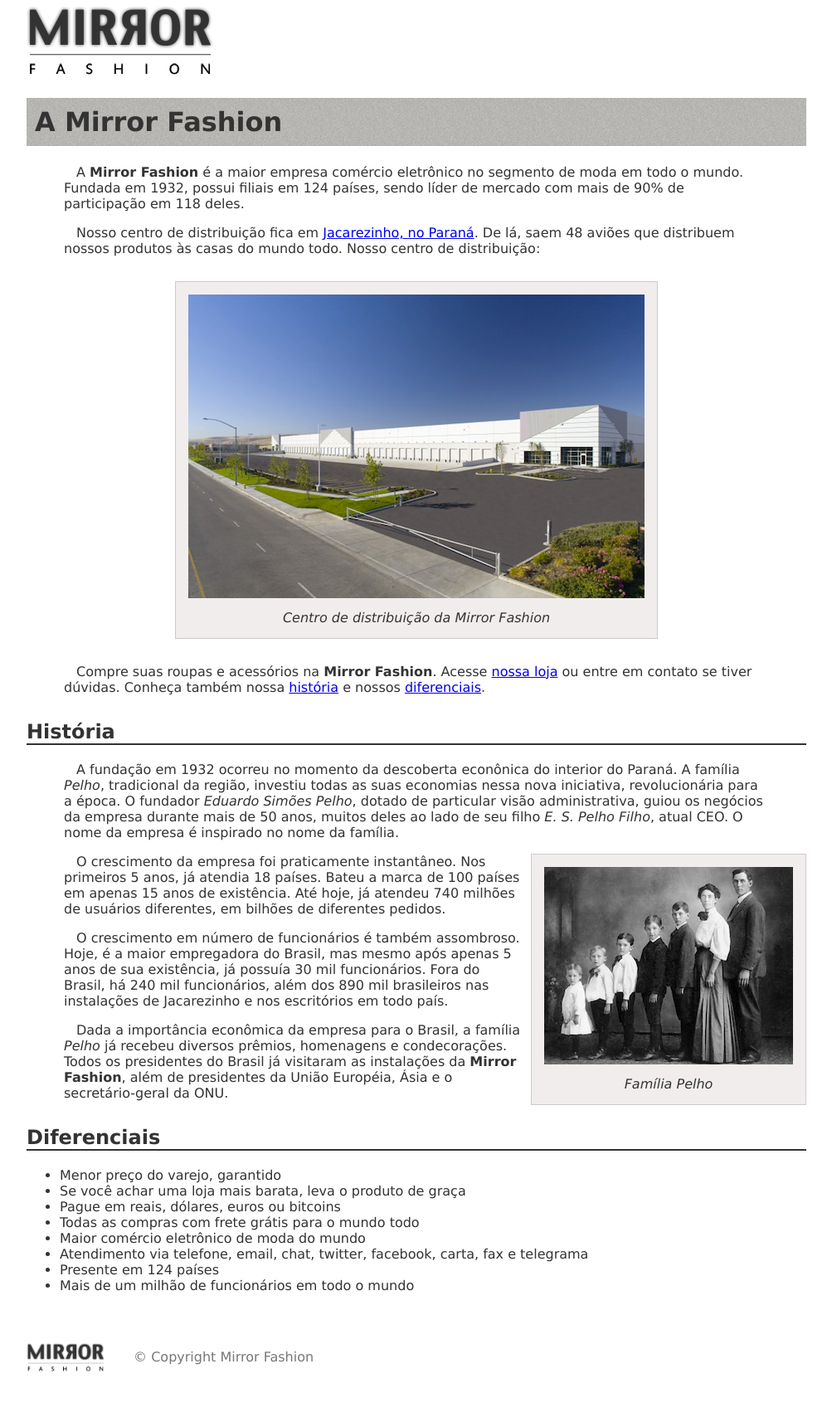
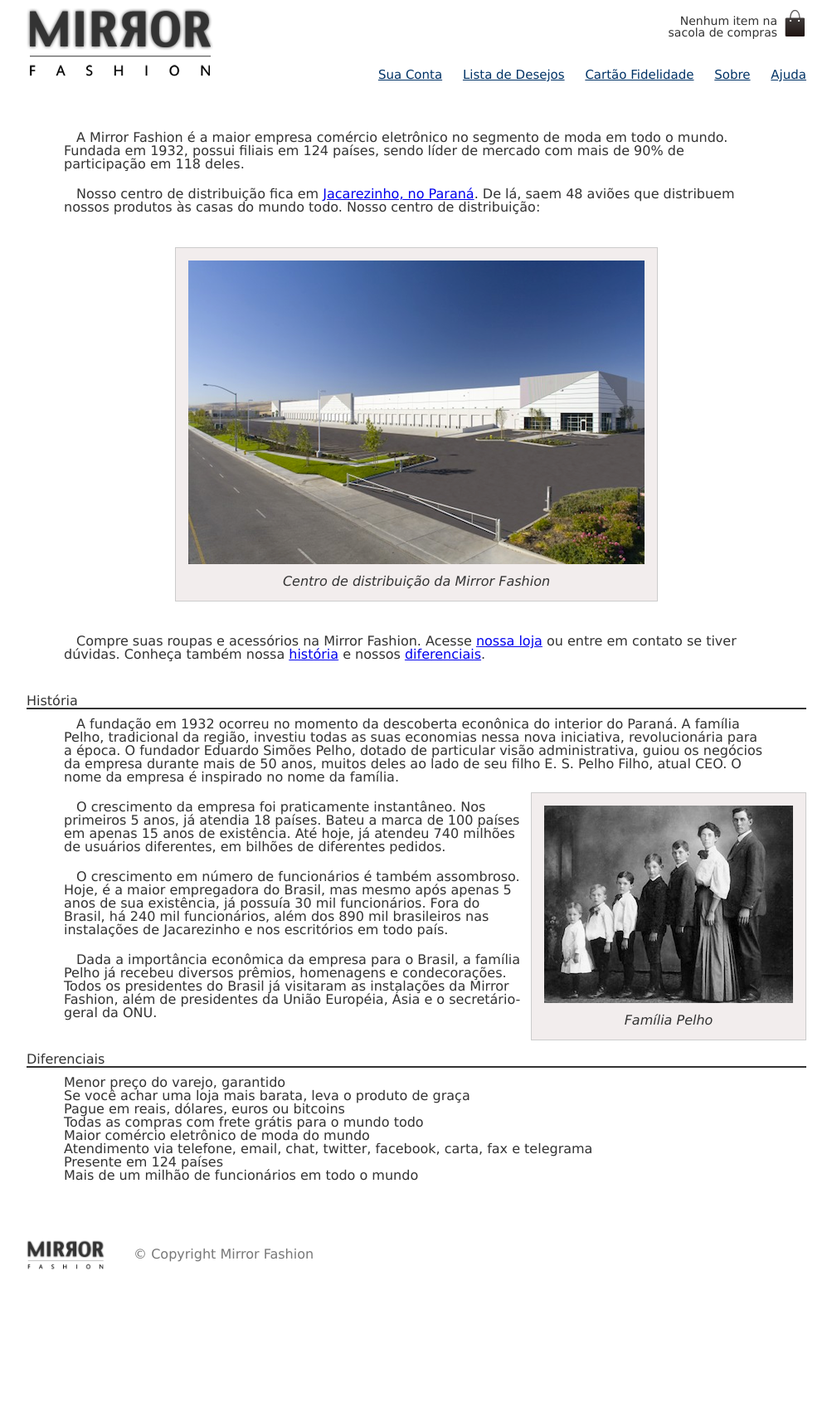
Before and after one commit to danieldnl/html-css-js-apostila-caelum, a PHP site: page /sobre.html in a window 1280 px wide. Shown: the whole page at 83% size, without its empty margins (138-1141 px from the left). After the commit the page ends 1530 px from the top, so only its background shows below. Run offline with PHP 8.4, Linux system fonts and the light colour scheme.

Commit message:
Capitulo 3

```diff
--- /dev/null
+++ b/css/base.css
@@ -0,0 +1,47 @@
+header {
+  position: relative;
+  margin-bottom: 10px;
+}
+
+body {
+  color: #333333;
+  font-family: "Lucida Sans Unicode", "Lucida Grande", sans-serif;
+}
+
+
+.container {
+  margin:10px auto 50px auto;
+  width: 940px;
+}
+
+
+.sacola {
+  background: url(../img/sacola.png) no-repeat top right;
+  font-size: 14px;
+  padding-right: 35px;
+  text-align: right;
+  width: 140px;
+  padding-top: 8px;
+  position: absolute;
+  top: 0;
+  right: 0;
+}
+
+.menu-setores {
+  position: absolute;
+  bottom: 0;
+  right: 0;
+}
+
+.menu-setores ul {
+  font-size: 15px;
+}
+
+.menu-setores a {
+  color: #003366;
+}
+
+.menu-setores ul li {
+  display: inline;
+  margin-left: 20px;
+}
--- /dev/null
+++ b/css/reset.css
@@ -0,0 +1,49 @@
+/* http://meyerweb.com/eric/tools/css/reset/
+   v2.0 | 20110126
+   License: none (public domain)
+*/
+
+html, body, div, span, applet, object, iframe,
+h1, h2, h3, h4, h5, h6, p, blockquote, pre,
+a, abbr, acronym, address, big, cite, code,
+del, dfn, em, img, ins, kbd, q, s, samp,
+small, strike, strong, sub, sup, tt, var,
+b, u, i, center,
+dl, dt, dd, ol, ul, li,
+fieldset, form, label, legend,
+table, caption, tbody, tfoot, thead, tr, th, td,
+article, aside, canvas, details, embed,
+figure, figcaption, footer, header, hgroup,
+menu, nav, output, ruby, section, summary,
+time, mark, audio, video {
+  margin: 0;
+  padding: 0;
+  border: 0;
+  font-size: 100%;
+  font: inherit;
+  vertical-align: baseline;
+}
+
+/* HTML5 display-role reset for older browsers */
+article, aside, details, figcaption, figure,
+footer, header, hgroup, menu, nav, section {
+  display: block;
+}
+body {
+  line-height: 1;
+}
+ol, ul {
+  list-style: none;
+}
+blockquote, q {
+  quotes: none;
+}
+blockquote:before, blockquote:after,
+q:before, q:after {
+  content: '';
+  content: none;
+}
+table {
+  border-collapse: collapse;
+  border-spacing: 0;
+}
--- a/css/sobre.css
+++ b/css/sobre.css
@@ -1,14 +1,7 @@
 body {
-  color: #333333;
-  font-family: "Lucida Sans Unicode", "Lucida Grande", sans-serif;
   margin-left: auto;
   margin-right: auto;
   width: 940px;
-}
-
-h1 {
-  background-image: url(../img/sobre-background.jpg);
-  padding: 10px;
 }
 
 h2 {
@@ -29,9 +22,13 @@ figcaption {
   margin-top: 10px;
 }
 
-p {
-  padding: 0 45px;
+p{
+  padding: 10px 45px;
   text-indent: 15px;
+}
+
+#diferenciais ul{
+  padding: 10px 45px;
 }
 
 #centro-distribuicao {
--- a/sobre.html
+++ b/sobre.html
@@ -3,13 +3,29 @@
   <head>
     <meta charset="utf-8">
     <title>Sobre a Mirror Fashion</title>
+
+    <link rel="stylesheet" href="css/reset.css">
+    <link rel="stylesheet" href="css/base.css">
     <link rel="stylesheet" href="css/sobre.css">
   </head>
   <body>
-    <img src="img/logo.png">
+     <header class="container">
+      <h1><img src="img/logo.png" alt="Mirror Fashion"></h1>
 
-    <h1>A Mirror Fashion</h1>
+      <p class="sacola">Nenhum item na sacola de compras</p>
 
+      <nav class="menu-setores">
+        <ul>
+          <li><a href="#">Sua Conta</a></li>
+          <li><a href="#">Lista de Desejos</a></li>
+          <li><a href="#">Cartão Fidelidade</a></li>
+          <li><a href="sobre.html">Sobre</a></li>
+          <li><a href="#">Ajuda</a></li>
+        </ul>
+      </nav>
+    </header>
+
+    <section id="main">
       <p>A <strong>Mirror Fashion</strong> é a maior empresa comércio eletrônico no segmento de moda em todo o mundo.
       Fundada em 1932, possui filiais em 124 países, sendo líder de mercado com mais de 90% de
       participação em 118 deles.</p>
@@ -22,9 +38,10 @@
       </figure>
 
       <p>Compre suas roupas e acessórios na <strong>Mirror Fashion</strong>. Acesse <a href="index.html">nossa loja</a> ou entre em contato se tiver dúvidas. Conheça também nossa <a href="#historia">história</a> e nossos <a href="#diferenciais">diferenciais</a>.</p>
+    </section>
 
-    <h2 id="historia">História</h2>
-
+    <section id="historia">
+      <h2>História</h2>
 
       <p>A fundação em 1932 ocorreu no momento da descoberta econônica do interior do Paraná. A
       família <em>Pelho</em>, tradicional da região, investiu todas as suas economias nessa nova iniciativa,
@@ -49,9 +66,10 @@
       <p>Dada a importância econômica da empresa para o Brasil, a família <em>Pelho</em> já recebeu diversos prêmios,
       homenagens e condecorações. Todos os presidentes do Brasil já visitaram as instalações da <strong>Mirror
       Fashion</strong>, além de presidentes da União Européia, Ásia e o secretário-geral da ONU.</p>
+    </section>
 
-    <h2 id ="diferenciais">Diferenciais</h2>
-
+    <section id="diferenciais">
+      <h2>Diferenciais</h2>
       <ul>
         <li>Menor preço do varejo, garantido</li>
         <li>Se você achar uma loja mais barata, leva o produto de graça</li>
@@ -62,11 +80,12 @@
         <li>Presente em 124 países</li>
         <li>Mais de um milhão de funcionários em todo o mundo</li>
       </ul>
+    </section>
 
-    <div id="rodape">
+    <footer id="rodape">
         <img src="img/logo.png">
         &copy; Copyright Mirror Fashion
-    </div>
+    </footer>
 
   </body>
 </html>
```
Also changed, not shown: index.html (+31 -1 lines). Lines whose indentation alone changed are shown as unchanged.
